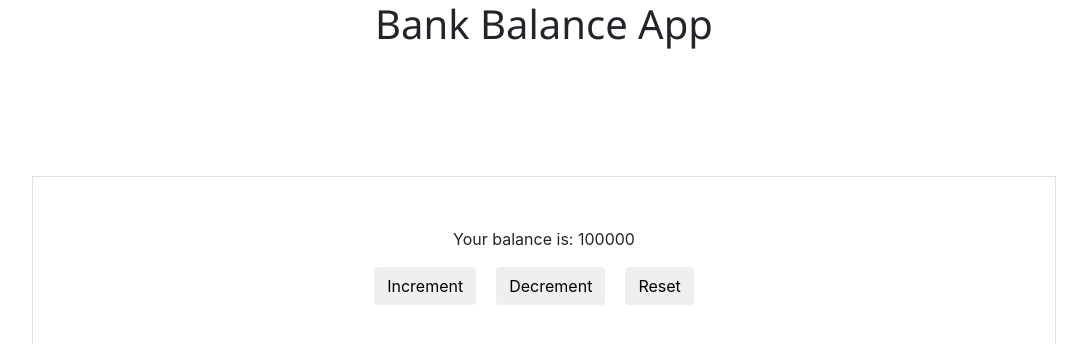
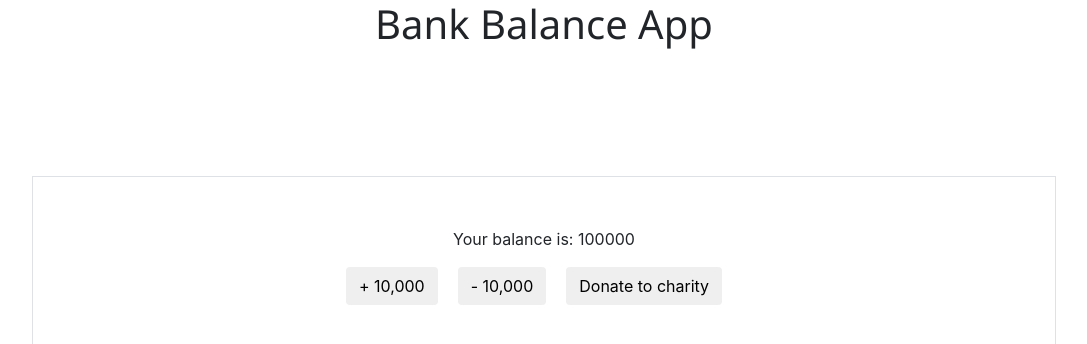
Before and after one commit to jenipharachel/Bank_Balance_App, a React (Create React App) app: page / in a window 1280 px wide. Shown: the top 344 px of the page, without its empty margins (96-1183 px from the left). Built offline with nearby package versions, Linux system fonts and the light colour scheme.

Commit message:
required functions work in console

```diff
--- a/src/components/Box.js
+++ b/src/components/Box.js
@@ -5,6 +5,16 @@ const reducer = (state = 100000, action) => {
   switch (action.type) {
     case "inc":
       return state + 10000;
+    case "dec":
+      if(state === 0) {
+        return alert('Bank Balance is 0, credit some amount to account');
+      }
+      return state - 10000;
+    case "reset":
+      if(state === 0) {
+        return alert("No money available to donate")
+      }
+      return 0;
     default:
       return state;
   }
@@ -14,9 +24,23 @@ const store = createStore(reducer);
 
 store.subscribe(() => console.log(store.getState()));
 
+//action creators
+
 const incBal = () => {
   return {
     type: "inc"
+  };
+};
+
+const decBal = () => {
+  return {
+    type: "dec"
+  };
+};
+
+const resetBal = () => {
+  return {
+    type: "reset"
   };
 };
 
@@ -31,10 +55,24 @@ class Box extends React.Component {
             store.dispatch(incBal());
           }}
         >
-          Increment
+          + 10,000
         </button>
-        <button className="btn btn-default">Decrement</button>
-        <button className="btn btn-default">Reset</button>
+        <button
+          className="btn btn-default"
+          onClick={() => {
+            store.dispatch(decBal());
+          }}
+        >
+          - 10,000
+        </button>
+        <button
+          className="btn btn-default"
+          onClick={() => {
+            store.dispatch(resetBal());
+          }}
+        >
+          Donate to charity
+        </button>
       </div>
     );
   }
--- a/src/components/store.js
+++ b/src/components/store.js
@@ -2,7 +2,8 @@ import { createStore } from "redux";
 
 const reducer = (state = 100000, action) => {
   switch (action.type) {
-    case "inc": return state + 10000;
+    case "inc":
+      return state + 10000;
     default:
       return state;
   }
```
